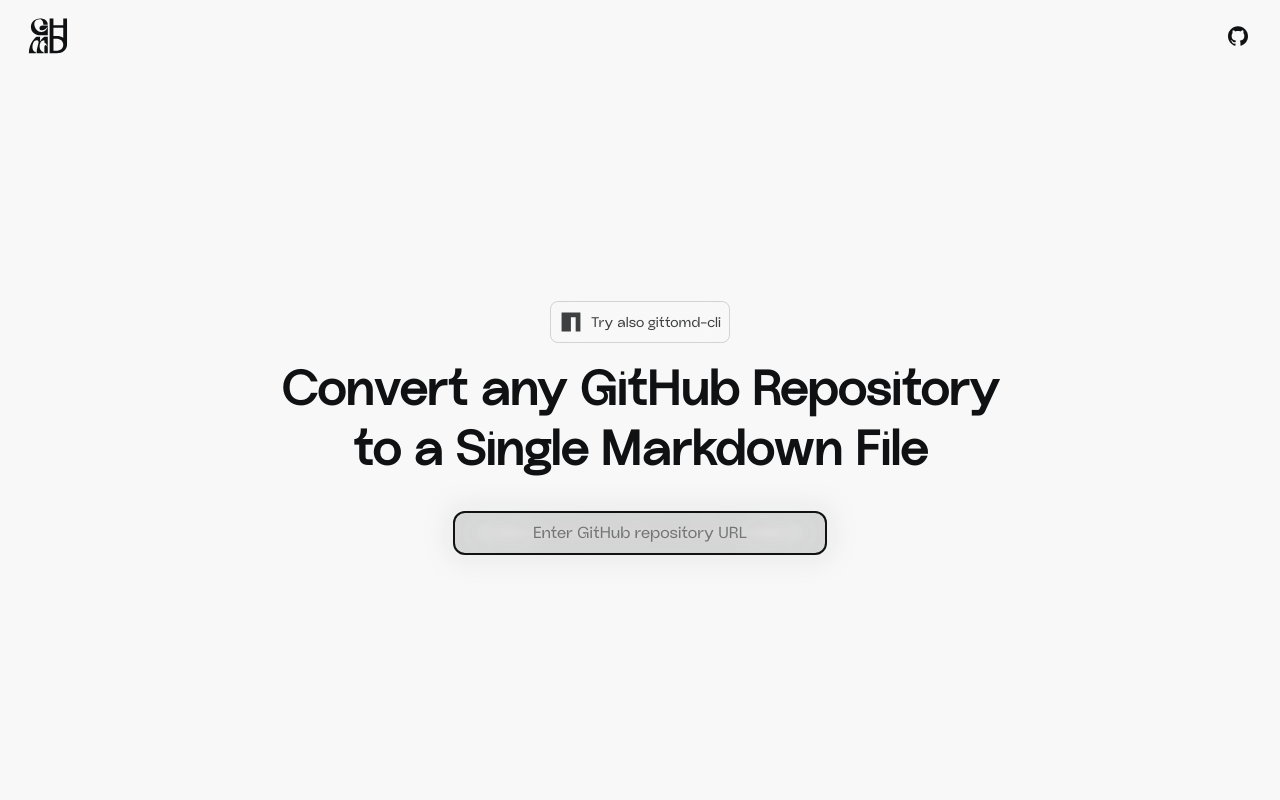
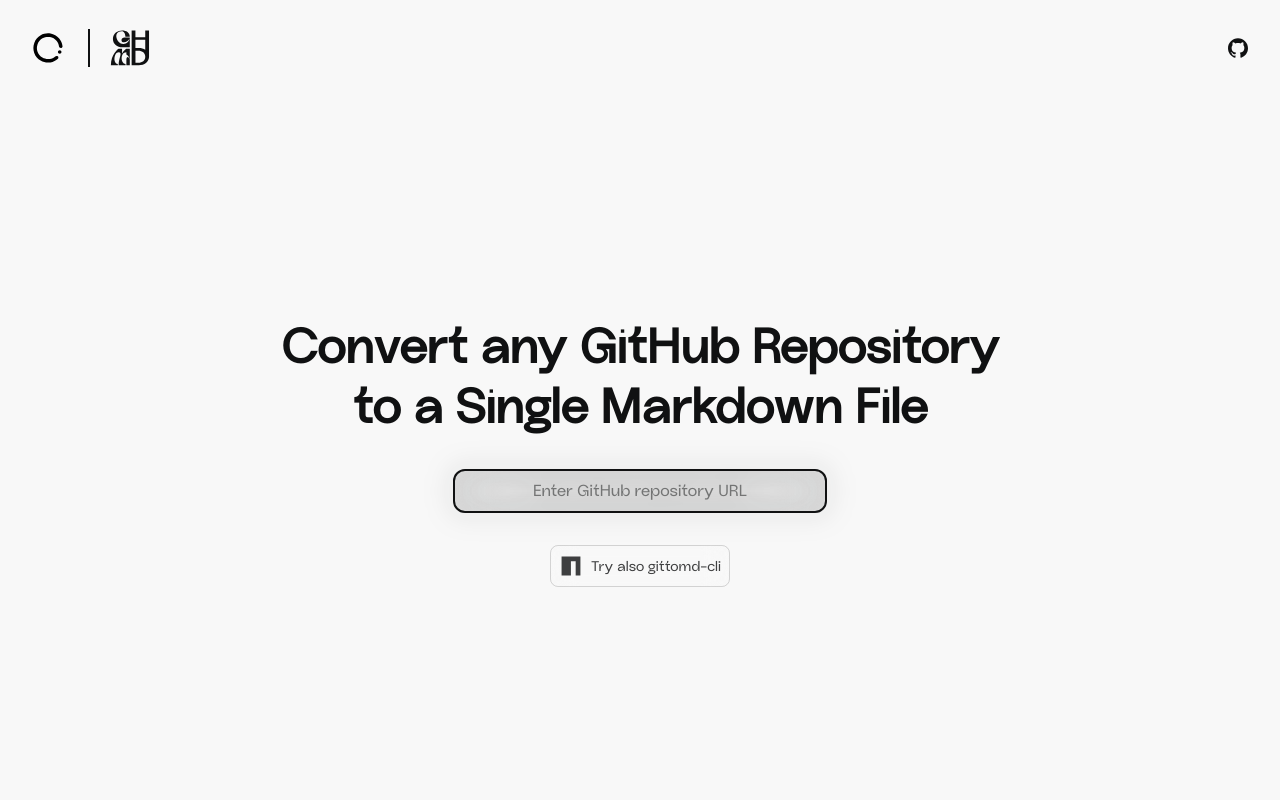
Before and after one commit to rahmanwolied/gittomd, a Next.js app: page / in a window 1280 px wide. Shown: the top 800 px of the page. Built offline with nearby package versions, Linux system fonts and the light colour scheme.

Commit message:
Wow! push(OpenSpaceLogo) 🤓

```diff
--- a/src/app/page.tsx
+++ b/src/app/page.tsx
@@ -8,14 +8,24 @@ export default function Home() {
       <Header />
       <main className="grow w-full flex flex-col items-center md:justify-center py-8 gap-8 md:gap-16 text-center px-4">
         <section className="min-h-[81dvh] w-full grow flex flex-col items-center justify-center">
+
+          <h1 className="text-3xl md:text-4xl lg:text-5xl mb-8 font-bold leading-tight text-foreground">
+            Convert any GitHub Repository <br className="hidden md:block" />
+            to a Single Markdown File
+          </h1>
+          <h2 className="mt-4 mb-8 text-lg text-foreground/80 hidden">
+            The perfect tool to feed codebases to LLMs like GPT-4, create
+            documentation, or for offline analysis.
+          </h2>
+          <Inputbox />
           <a
             href="https://www.npmjs.com/package/gittomd"
             target="_blank"
             rel="noopener noreferrer"
-            className="text-foreground hover:underline underline-offset-2 font-medium"
+            className="text-foreground underline-offset-2 font-medium mt-8"
           >
-            <div className="mb-4 p-2 border border-foreground/20 rounded-lg backdrop-blur-md transition-opacity opacity-80 hover:opacity-100 max-w-sm">
-              <p className="text-sm text-foreground flex gap-2 items-center hover:text-decoration-none ">
+            <div className=" p-2 border border-foreground/20 rounded-lg backdrop-blur-md transition-opacity opacity-80 hover:opacity-100 max-w-sm">
+              <p className="text-sm text-foreground flex gap-2 items-center ">
 
                 <svg
                   viewBox="0 0 2500 2500"
@@ -33,15 +43,6 @@ export default function Home() {
               </p>
             </div>
           </a>
-          <h1 className="text-3xl md:text-4xl lg:text-5xl mb-8 font-bold leading-tight text-foreground">
-            Convert any GitHub Repository <br className="hidden md:block" />
-            to a Single Markdown File
-          </h1>
-          <h2 className="mt-4 mb-8 text-lg text-foreground/80 hidden">
-            The perfect tool to feed codebases to LLMs like GPT-4, create
-            documentation, or for offline analysis.
-          </h2>
-          <Inputbox />
         </section>
         <section className="w-full max-w-4xl">
           <h1 className="text-3xl md:text-4xl font-semibold mb-6 text-foreground">
--- a/src/components/Header.tsx
+++ b/src/components/Header.tsx
@@ -3,8 +3,12 @@ import Link from "next/link";
 
 export default function Header() {
   return (
-    <header className="py-1 md:py-3 pr-2 mx-3 md:mx-6 dark:my-3 flex items-center">
-      <Link href="/" className="flex items-center gap-2">
+    <header className="py-1 md:py-3 pr-2 mx-3 md:mx-6 my-3 flex items-center">
+      <Link href="https://openspacedev.ru" className="flex items-center gap-2 mr-4  hidden md:block">
+        <Image src="/icons/openspace.svg" alt="Logo" width={48} height={48} />
+      </Link>
+      <p className="h-[80%] border-1 hidden md:block"></p>
+      <Link href="/" className="flex items-center gap-2 md:ml-4">
         <Image src="/icons/logo.svg" alt="Logo" width={48} height={48} />
       </Link>
       <div className="grow"></div>
```
Also changed, not shown: public/icons/openspace.svg (added).
